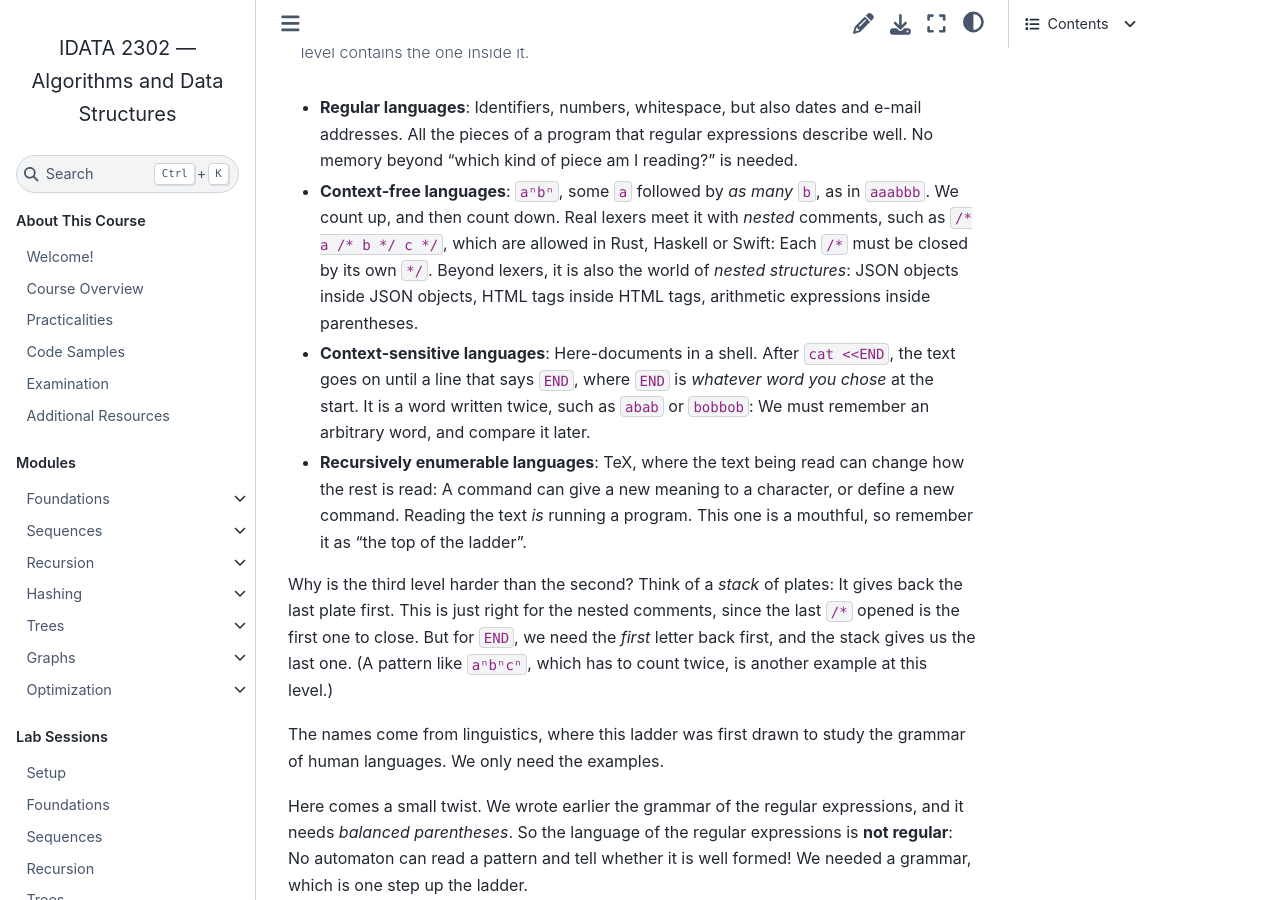
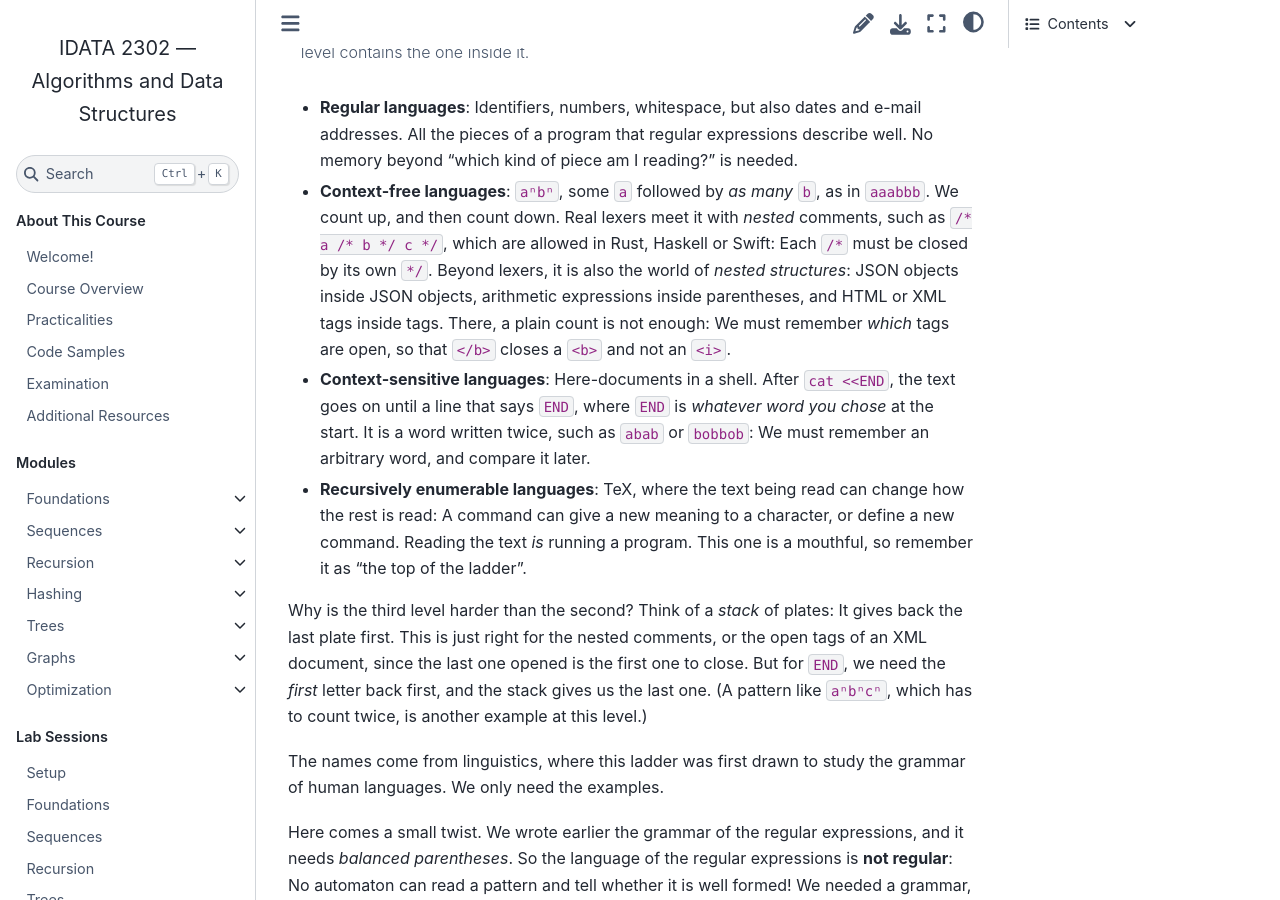
Before and after one commit to fchauvel/ntnu-idata2302-website, a Sphinx documentation site: the page built from source/theory/regex/index.rst, in a window 1280 px wide and 900 px high, scrolled down 9992 px. Built offline with Sphinx 7.4.7 and the Sphinx Book theme 1.1.4, drawn with Linux system fonts in a browser that asks for light colours.

Commit message:
content: explain the stack of open tags in nested markup
Co-Authored-By: Claude Sonnet 5.5 <noreply@anthropic.com>

```diff
--- a/source/theory/regex/index.rst
+++ b/source/theory/regex/index.rst
@@ -759,8 +759,10 @@ ladder, with an example at each level.
   which are allowed in Rust, Haskell or Swift: Each ``/*`` must be closed
   by its own ``*/``.
   Beyond lexers, it is also the world of *nested structures*: JSON
-  objects inside JSON objects, HTML tags inside HTML tags, arithmetic
-  expressions inside parentheses.
+  objects inside JSON objects, arithmetic expressions inside
+  parentheses, and HTML or XML tags inside tags. There, a plain count is not
+  enough: We must remember *which* tags are open, so that ``</b>`` closes
+  a ``<b>`` and not an ``<i>``.
 - **Context-sensitive languages**: Here-documents in a shell. After
   ``cat <<END``, the text goes on until a line that says ``END``, where
   ``END`` is *whatever word you chose* at the start. It is a word written
@@ -774,8 +776,8 @@ ladder, with an example at each level.
 
 Why is the third level harder than the second? Think of a *stack* of
 plates: It gives back the last plate first. This is just right for the
-nested comments, since the last ``/*`` opened is the first one to
-close. But for ``END``, we need the *first* letter back first, and the
+nested comments, or the open tags of an XML document, since the last one
+opened is the first one to close. But for ``END``, we need the *first* letter back first, and the
 stack gives us the last one. (A pattern like ``aⁿbⁿcⁿ``, which has to
 count twice, is another example at this level.)
 
```
